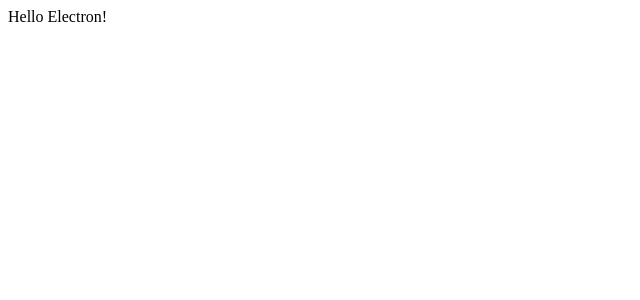
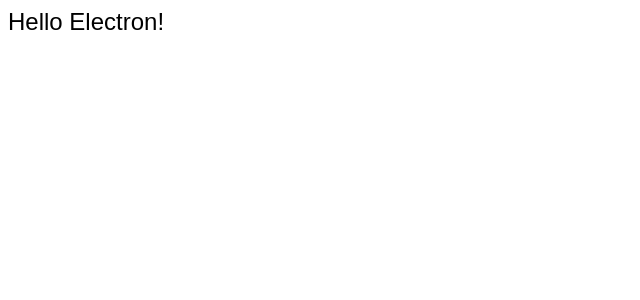
Before and after one commit to hokaccha/electron-starter, a React app: page / in a window 1280 px wide. Shown: the top 300 px of the page, without its empty margins (0-640 px from the left). Built offline with nearby package versions, Linux system fonts and the light colour scheme; the HTML template or start-up script is replaced by a standard one.

Commit message:
CSS build settings

```diff
--- a/html/index.html
+++ b/html/index.html
@@ -3,6 +3,7 @@
 <head>
 <meta charset="utf-8">
 <title>Electron Starter</title>
+<link rel="stylesheet" href="../dist/app.css">
 </head>
 <body>
 <div id="app"><div>
--- a/package.json
+++ b/package.json
@@ -12,6 +12,8 @@
   "devDependencies": {
     "@types/react": "^16.0.31",
     "@types/react-dom": "^16.0.3",
+    "css-loader": "^0.28.7",
+    "extract-text-webpack-plugin": "^3.0.2",
     "ts-loader": "^3.2.0",
     "typescript": "^2.6.2",
     "webpack": "^3.10.0",
--- /dev/null
+++ b/src/renderer/app.css
@@ -0,0 +1,4 @@
+.App {
+  font-family: sans-serif;
+  font-size: 24px;
+}
--- a/src/renderer/app.tsx
+++ b/src/renderer/app.tsx
@@ -1,9 +1,11 @@
 import * as React from 'react';
 import * as ReactDOM from 'react-dom';
 
+import './app.css';
+
 class App extends React.Component<any, any> {
   render() {
-    return <div>Hello Electron!</div>;
+    return <div className="App">Hello Electron!</div>;
   }
 }
 
--- a/webpack.config.js
+++ b/webpack.config.js
@@ -1,4 +1,5 @@
 const nodeExternals = require('webpack-node-externals');
+const ExtractTextPlugin = require('extract-text-webpack-plugin');
 
 const mainConfig = {
   target: 'electron-main',
@@ -21,12 +22,16 @@
   target: 'electron-renderer',
   entry: './src/renderer/app.tsx',
   output: { filename: './dist/app.js' },
-  resolve: { extensions: ['.ts', '.tsx'] },
+  resolve: { extensions: ['.ts', '.tsx', '.css'] },
   module: {
     rules: [
       { test: /\.tsx?$/, loader: 'ts-loader' },
+      { test: /\.css?$/, use: ExtractTextPlugin.extract({ use: 'css-loader' }) },
     ],
   },
+  plugins: [
+    new ExtractTextPlugin({ filename: './dist/app.css' }),
+  ],
   node: {
     __dirname: false,
     __filename: false,
```
